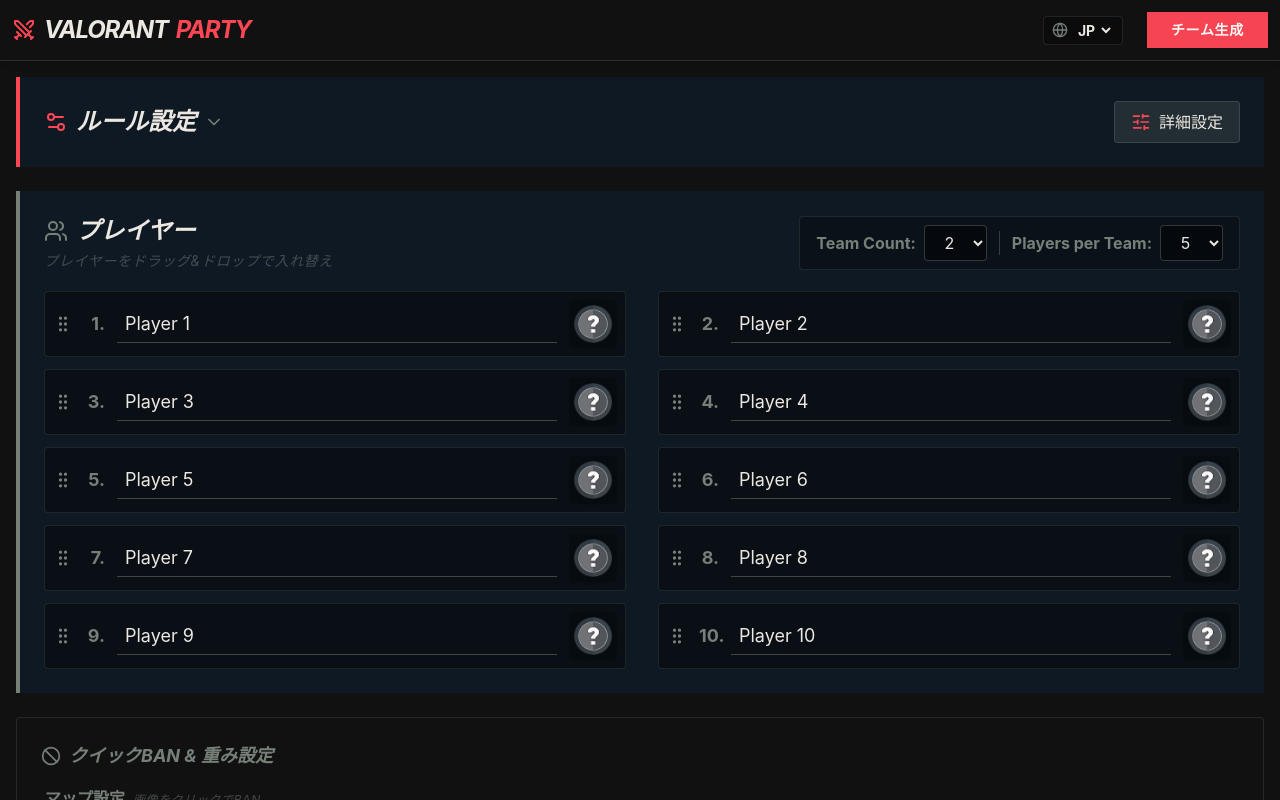
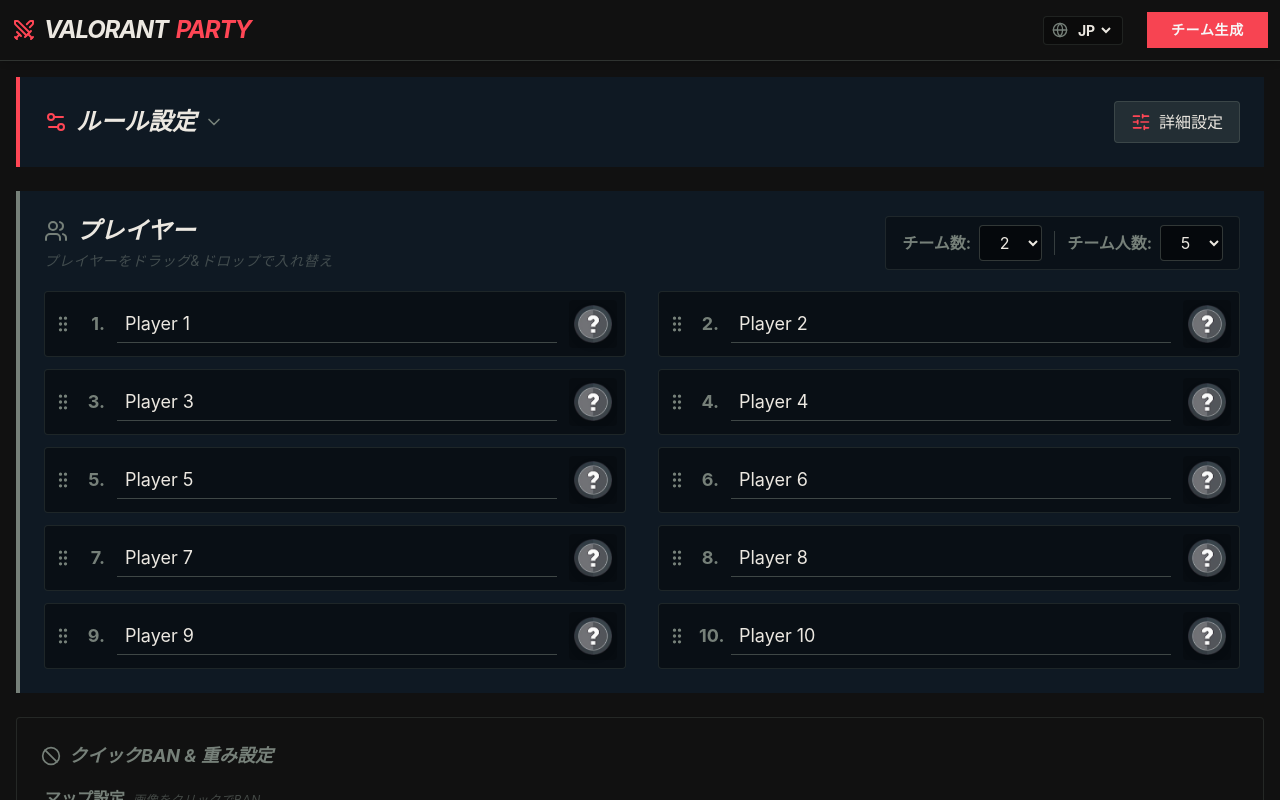
Before and after one commit to shingo29831/ValorantPartyNext, a Next.js app: page / in a window 1280 px wide. Shown: the top 800 px of the page. Built offline with nearby package versions, Linux system fonts and the light colour scheme.

Commit message:
i18n: add Japanese fallback strings for UI components
- Provide inline Japanese translation fallbacks for 'Team Count', 'Players per Team', dynamically generated team names, and history-related messages when lang === 'ja'.

```diff
--- a/app/page.tsx
+++ b/app/page.tsx
@@ -440,7 +440,7 @@ export default function Page() {
             {playerHistory.length > 0 && (
               <section className="bg-val-dark p-3 md:p-4 border-l-4 border-val-gray rounded shadow-md">
                 <h3 className="text-sm md:text-base font-bold uppercase italic text-val-gray mb-3 flex items-center gap-2">
-                  <History className="w-4 h-4 md:w-5 md:h-5" /> {t.playerHistory || 'Player History'}
+                  <History className="w-4 h-4 md:w-5 md:h-5" /> {t.playerHistory || (lang === 'ja' ? 'プレイヤー履歴' : 'Player History')}
                 </h3>
                 <div className="flex gap-2 overflow-x-auto pb-2 [&::-webkit-scrollbar]:hidden">
                   {playerHistory
@@ -455,7 +455,9 @@ export default function Page() {
                       </button>
                     ))}
                   {playerHistory.filter(h => !players.some(p => p.name === h.name)).length === 0 && (
-                    <span className="text-val-gray text-xs md:text-sm italic px-2">{t.allHistoryPlayersAdded || 'All history players are added.'}</span>
+                    <span className="text-val-gray text-xs md:text-sm italic px-2">
+                      {t.allHistoryPlayersAdded || (lang === 'ja' ? 'すべての履歴プレイヤーが追加されました。' : 'All history players are added.')}
+                    </span>
                   )}
                 </div>
               </section>
@@ -473,7 +475,9 @@ export default function Page() {
                 </div>
                 <div className="flex flex-wrap items-center gap-3 bg-black/30 px-4 py-2 rounded border border-val-gray/20 shrink-0">
                   <div className="flex items-center gap-2">
-                    <span className="font-bold text-val-gray text-sm md:text-base">{t.teamCount || 'Team Count'}:</span>
+                    <span className="font-bold text-val-gray text-sm md:text-base">
+                      {t.teamCount || (lang === 'ja' ? 'チーム数' : 'Team Count')}:
+                    </span>
                     <select
                       value={teamCount}
                       onChange={(e) => handleTeamCountChange(parseInt(e.target.value))}
@@ -486,7 +490,9 @@ export default function Page() {
                   </div>
                   <div className="w-px h-6 bg-val-gray/40 hidden sm:block"></div>
                   <div className="flex items-center gap-2">
-                    <span className="font-bold text-val-gray text-sm md:text-base">{t.playersPerTeam || 'Players per Team'}:</span>
+                    <span className="font-bold text-val-gray text-sm md:text-base">
+                      {t.playersPerTeam || (lang === 'ja' ? 'チーム人数' : 'Players per Team')}:
+                    </span>
                     <select
                       value={playersPerTeam}
                       onChange={(e) => handlePlayersPerTeamChange(parseInt(e.target.value))}
@@ -511,7 +517,7 @@ export default function Page() {
                     return (
                       <div key={`team-${teamNum}`}>
                         <h3 className={`text-xl font-bold mb-4 border-b pb-2 flex justify-between items-end ${color.header} ${color.borderAlpha}`}>
-                          {t[`team${teamNum}`] || `Team ${teamNum}`}
+                          {t[`team${teamNum}`] || (lang === 'ja' ? `チーム ${teamNum}` : `Team ${teamNum}`)}
                           <span className="text-sm font-normal text-val-light opacity-60">
                             {players.filter(p => p.fixedTeam === `Team ${teamNum}`).length} {t.playerCount}
                           </span>
@@ -560,7 +566,7 @@ export default function Page() {
 
             <section className="bg-val-dark p-4 md:p-6 border border-val-gray/20 rounded shadow-md overflow-visible">
               <h2 className="text-base md:text-lg font-bold mb-4 uppercase italic text-val-gray flex items-center gap-2">
-                <Ban className="w-5 h-5" /> {t.quickBansWeights || 'Quick Bans & Weights'}
+                <Ban className="w-5 h-5" /> {t.quickBansWeights || (lang === 'ja' ? 'クイックBAN & 重み設定' : 'Quick Bans & Weights')}
               </h2>
               <div className="space-y-8">
                 <QuickBanCarousel title={t.mapSettings} items={MAPS} category="maps" bannedList={advanced.bannedMaps} weights={advanced.mapWeights} onToggle={(item) => toggleBan('bannedMaps', item)} onUpdateWeight={(item, weight) => updateWeight('mapWeights', item, weight)} t={t} />
@@ -795,7 +801,7 @@ export default function Page() {
 
                 const title = side
                   ? (isDefender ? t.defenders : t.attackers)
-                  : (t[teamKey.replace(' ', '').toLowerCase()] || teamKey);
+                  : (t[teamKey.replace(' ', '').toLowerCase()] || (lang === 'ja' ? `チーム ${index + 1}` : teamKey));
 
                 const teamWeight = teamPlayers.reduce((sum, p) => sum + getRankWeight(p.rank, p.tier), 0);
 
@@ -819,7 +825,7 @@ export default function Page() {
                         <h2 className={`text-xl md:text-2xl font-bold uppercase italic tracking-tighter ${color.header} flex items-center gap-3`}>
                           {title}
                           {!config.autoTeams && teamCount === 2 && (
-                            <span className="text-base font-normal text-val-light opacity-80 tracking-widest">[{t[teamKey.replace(' ', '').toLowerCase()] || teamKey}]</span>
+                            <span className="text-base font-normal text-val-light opacity-80 tracking-widest">[{t[teamKey.replace(' ', '').toLowerCase()] || (lang === 'ja' ? `チーム ${index + 1}` : teamKey)}]</span>
                           )}
                         </h2>
                         {config.useRanks && config.autoTeams && (
```
